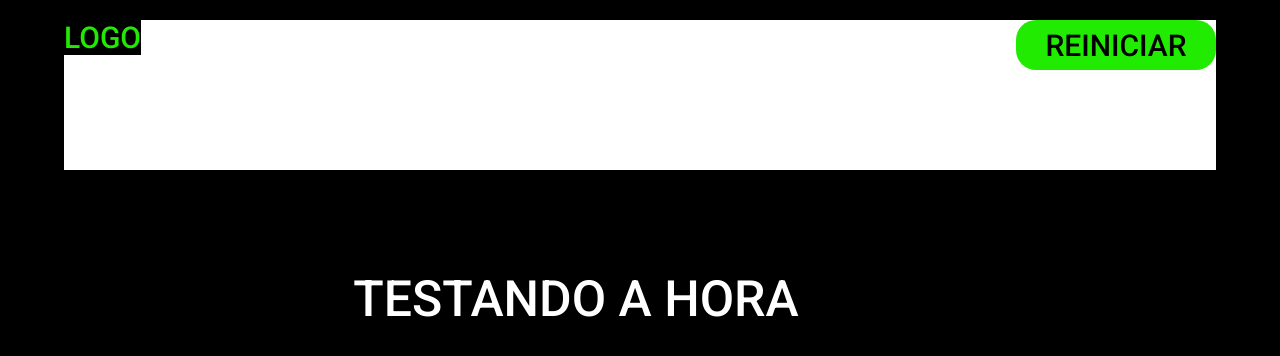
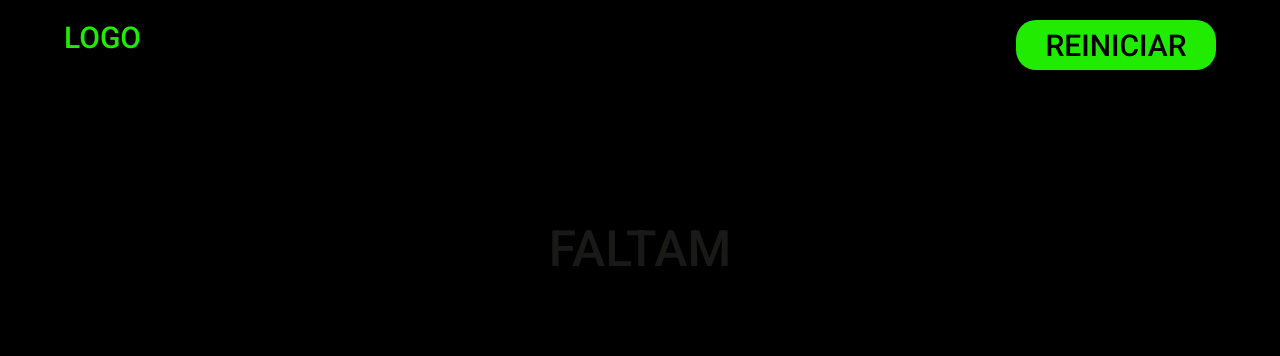
Before and after one commit to Lorenalgm/contador, a plain HTML site: page contador.html in a window 1280 px wide. Drawn offline with Linux system fonts and the light colour scheme.

Commit message:
pagina contador

```diff
--- a/index.html
+++ b/contador.html
@@ -9,11 +9,15 @@
 </head>
 <body>
   <header class="header-container">
-    <div><a href="" class="logo">LOGO</a></div>
-    <div class="container-reiniciar"><span class="botao">REINICIAR</span></div>
+    <div>
+      <a href="" class="logo">LOGO</a>
+    </div>
+    <div class="container-reiniciar">
+      <a class="botao">REINICIAR</a>
+    </div>
   </header>
 
-  <section class="container-contador"><p class="hora">TESTANDO A HORA</p></section>
+  <section class="container-contador"><p class="hora">FALTAM</p></section>
 
 </body>
 </html>
--- a/style.css
+++ b/style.css
@@ -14,6 +14,8 @@ a {
   margin: 0px;
   padding: 0px;
   text-decoration: none;
+}
+body {
   background-color: black;
 }
 
@@ -23,7 +25,6 @@ a {
   justify-content: space-between;
   max-width: 90%;
   height: 150px;
-  background-color: white;
   margin: 0 auto;
   margin-top: 2rem;
   font-size: 3rem;
@@ -55,9 +56,11 @@ a {
   margin-top: 10rem;
   flex-wrap: wrap;
   max-width: 90%;
+  margin: 0 auto;
+  margin-top: 5rem;
 }
 
 .hora {
-  color: white;
+  color: #191a18;
   font-size: 5rem;
 }
```
